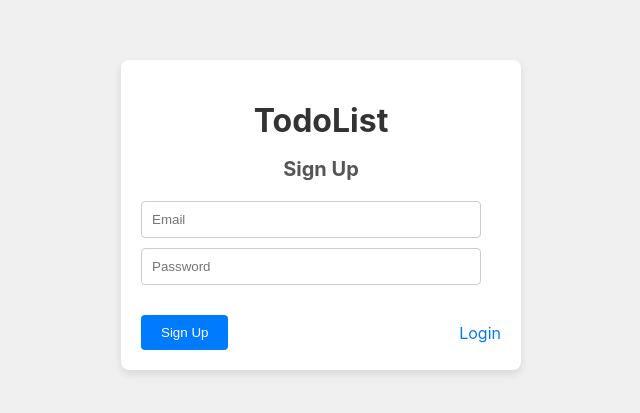
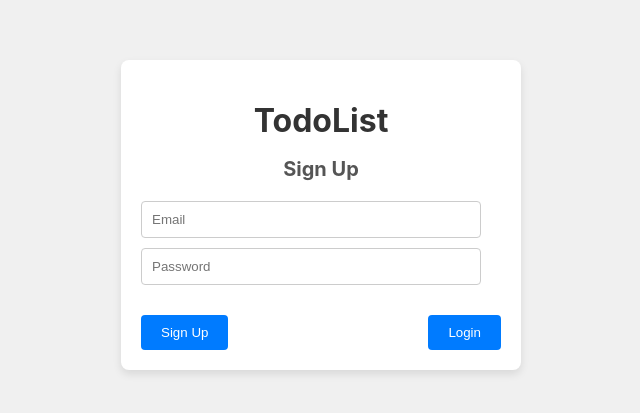
Before and after one commit to Kjangir1910/ToDoApp, a React (Create React App) app: page / in a window 1280 px wide. Shown: the part 205-618 px from the top of the page, without its empty margins (319-959 px from the left). Built offline with nearby package versions, Linux system fonts and the light colour scheme.

Commit message:
Update Signup.js

```diff
--- a/src/components/Signup.js
+++ b/src/components/Signup.js
@@ -23,6 +23,10 @@ const Signup = () => {
     }
   };
 
+  const handleLogin = async () => {
+    navigate("/login", { replace: true });
+  }
+
   return (
     <div style={styles.signupContainer}>
       <div style={styles.signupCard}>
@@ -45,7 +49,8 @@ const Signup = () => {
         />
         <div style={styles.buttonContainer}>
           <button style={styles.signupButton} onClick={handleSignup}>Sign Up</button>
-          <a href="/login" style={styles.loginLink}>Login</a>
+            <button style={styles.signupButton} onClick={handleLogin}>Login</button>
+          {/* <a href="/login" style={styles.loginLink}>Login</a> */}
         </div>
       </div>
     </div>
```
